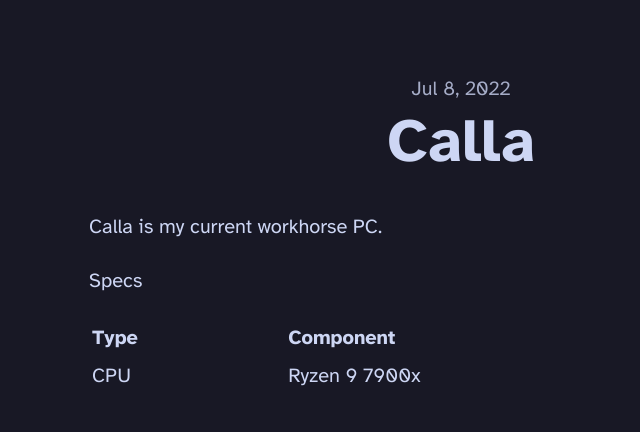
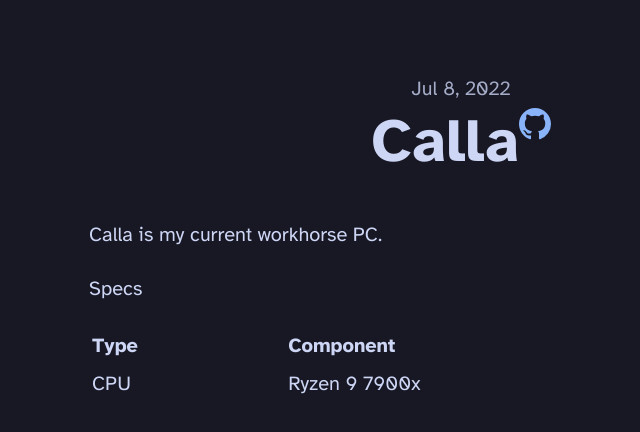
Before and after one commit to Siarune/dotdev, an Astro site: page /projects/calla in a window 1280 px wide. Shown: the whole page, without its empty margins (179-819 px from the left). Built offline with nearby package versions, Linux system fonts and the light colour scheme; Astro itself is replaced by a stand-in of ours.

Commit message:
repo link

```diff
--- a/src/layouts/ProjectPost.astro
+++ b/src/layouts/ProjectPost.astro
@@ -5,7 +5,7 @@
 
 type Props = CollectionEntry<"projects">["data"];
 
-const { title, description, pubDate, updatedDate, heroImage } = Astro.props;
+const { title, description, pubDate, updatedDate, repo } = Astro.props;
 ---
 
 <html lang="en">
@@ -17,7 +17,7 @@
 		<main class="m0 w-full">
 			<article>
 				<div class="sm:w-full md:w-60% m-a p1em">
-                    <div class="mb4 text-center lh-none">
+					<div class="mb4 text-center lh-none align-center">
 						<div class="mb2 color-subtext0">
 							<FormattedDate date={pubDate} />
 							{
@@ -29,7 +29,22 @@
 								)
 							}
 						</div>
+						<div class="flex flex-row justify-center align-mid">
 							<h1>{title}</h1>
+							<a href={repo} target="_blank" class="h-full">
+								<svg
+									viewBox="0 0 16 16"
+									aria-hidden="true"
+									width="32"
+									height="32"
+									astro-icon="social/github"
+									><path
+										fill="var(--blue)"
+										d="M8 0C3.58 0 0 3.58 0 8c0 3.54 2.29 6.53 5.47 7.59.4.07.55-.17.55-.38 0-.19-.01-.82-.01-1.49-2.01.37-2.53-.49-2.69-.94-.09-.23-.48-.94-.82-1.13-.28-.15-.68-.52-.01-.53.63-.01 1.08.58 1.23.82.72 1.21 1.87.87 2.33.66.07-.52.28-.87.51-1.07-1.78-.2-3.64-.89-3.64-3.95 0-.87.31-1.59.82-2.15-.08-.2-.36-1.02.08-2.12 0 0 .67-.21 2.2.82.64-.18 1.32-.27 2-.27.68 0 1.36.09 2 .27 1.53-1.04 2.2-.82 2.2-.82.44 1.1.16 1.92.08 2.12.51.56.82 1.27.82 2.15 0 3.07-1.87 3.75-3.65 3.95.29.25.54.73.54 1.48 0 1.07-.01 1.93-.01 2.2 0 .21.15.46.55.38A8.012 8.012 0 0 0 16 8c0-4.42-3.58-8-8-8z"
+									></path>
+								</svg>
+							</a>
+						</div>
 						<hr />
 					</div>
 					<slot />
--- a/src/layouts/WritingPost.astro
+++ b/src/layouts/WritingPost.astro
@@ -5,7 +5,7 @@
 
 type Props = CollectionEntry<"writing">["data"];
 
-const { title, description, pubDate, updatedDate, heroImage } = Astro.props;
+const { title, description, pubDate, updatedDate } = Astro.props;
 ---
 
 <html lang="en">
```
Lines whose indentation alone changed are shown as unchanged.
